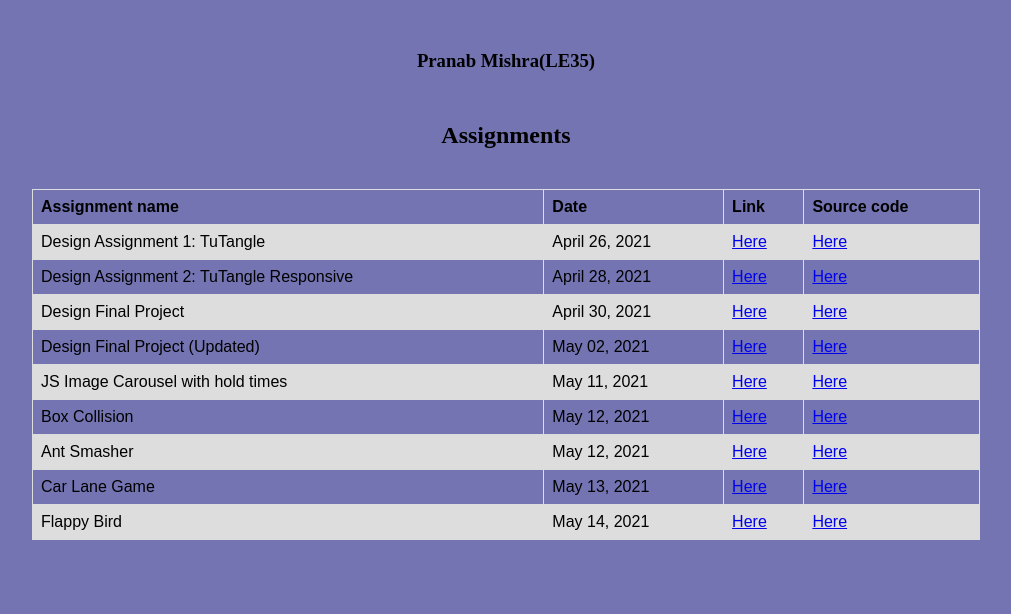
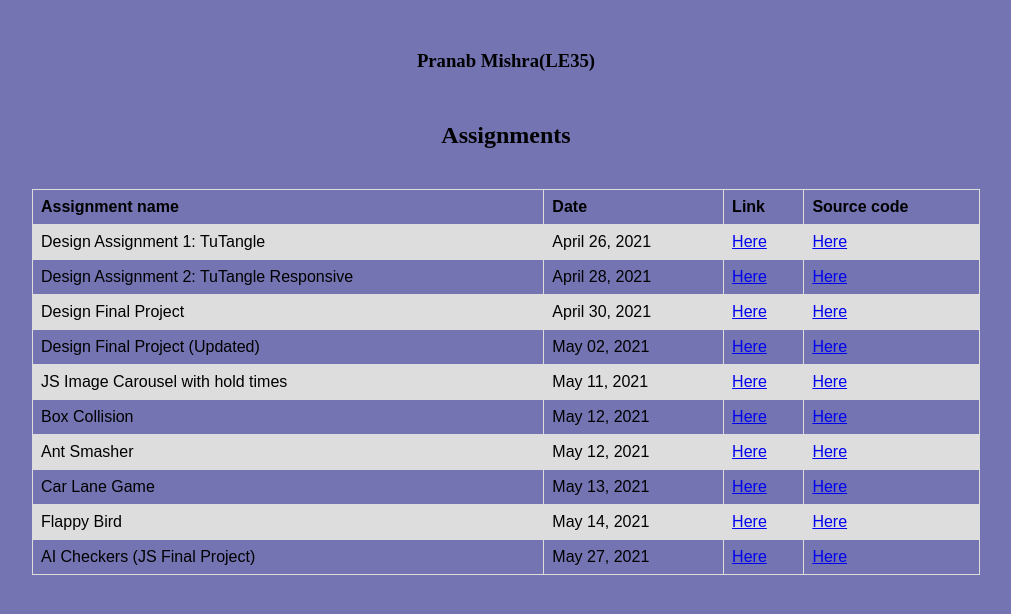
Before and after one commit to mpranab7890/mpranab7890.github.io, a plain HTML site: page index.html in a window 1280 px wide. Shown: the whole page, without its empty margins (134-1145 px from the left). Drawn offline with Linux system fonts and the light colour scheme.

Commit message:
Added entry for final js project

```diff
--- a/index.html
+++ b/index.html
@@ -77,7 +77,12 @@
         <td><a href="https://github.com/mpranab7890/flappy-bird" target="_blank">Here</a></td>
       </tr>
 
-
+      <tr>
+        <td>AI Checkers (JS Final Project)</td>
+        <td>May 27, 2021</td>
+        <td><a href="https://mpranab7890.github.io/ai-checkers/" target="_blank">Here</a></td>
+        <td><a href="https://github.com/mpranab7890/ai-checkers" target="_blank">Here</a></td>
+      </tr>
 
 
 
```
